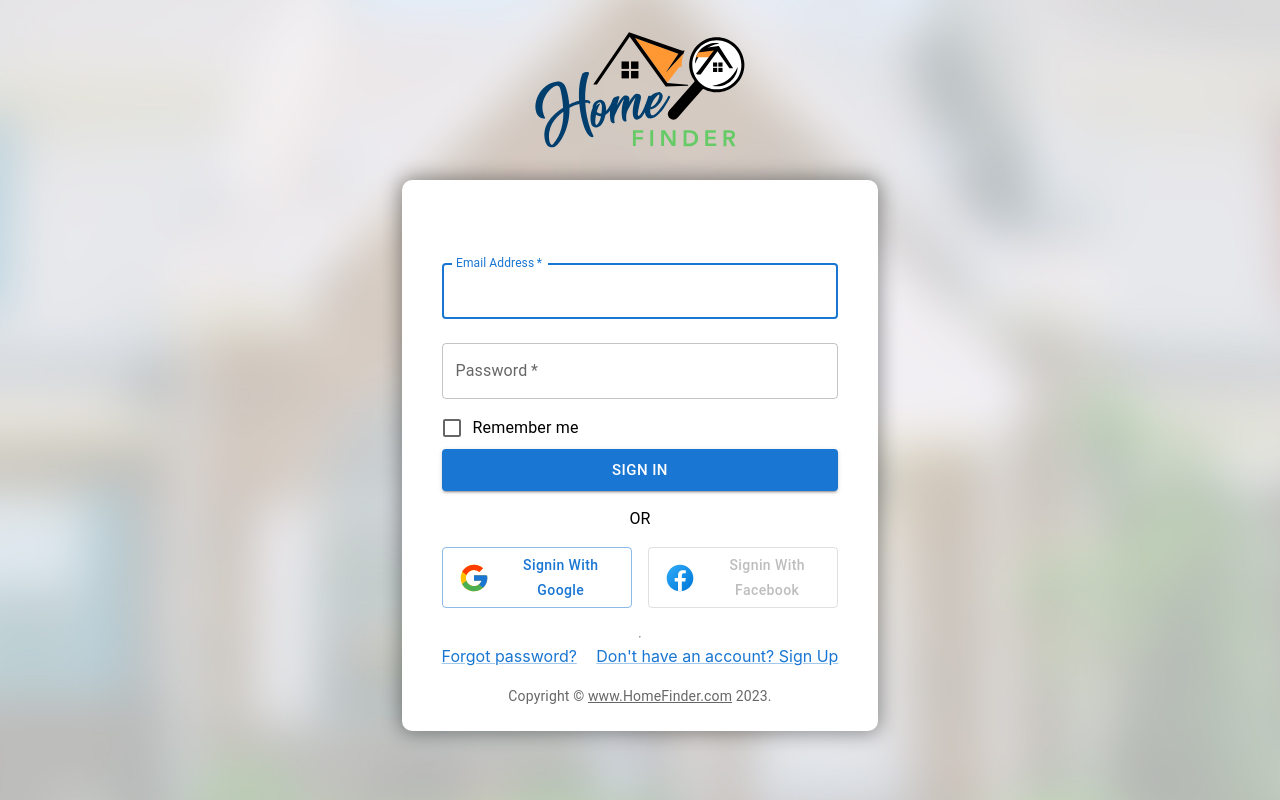
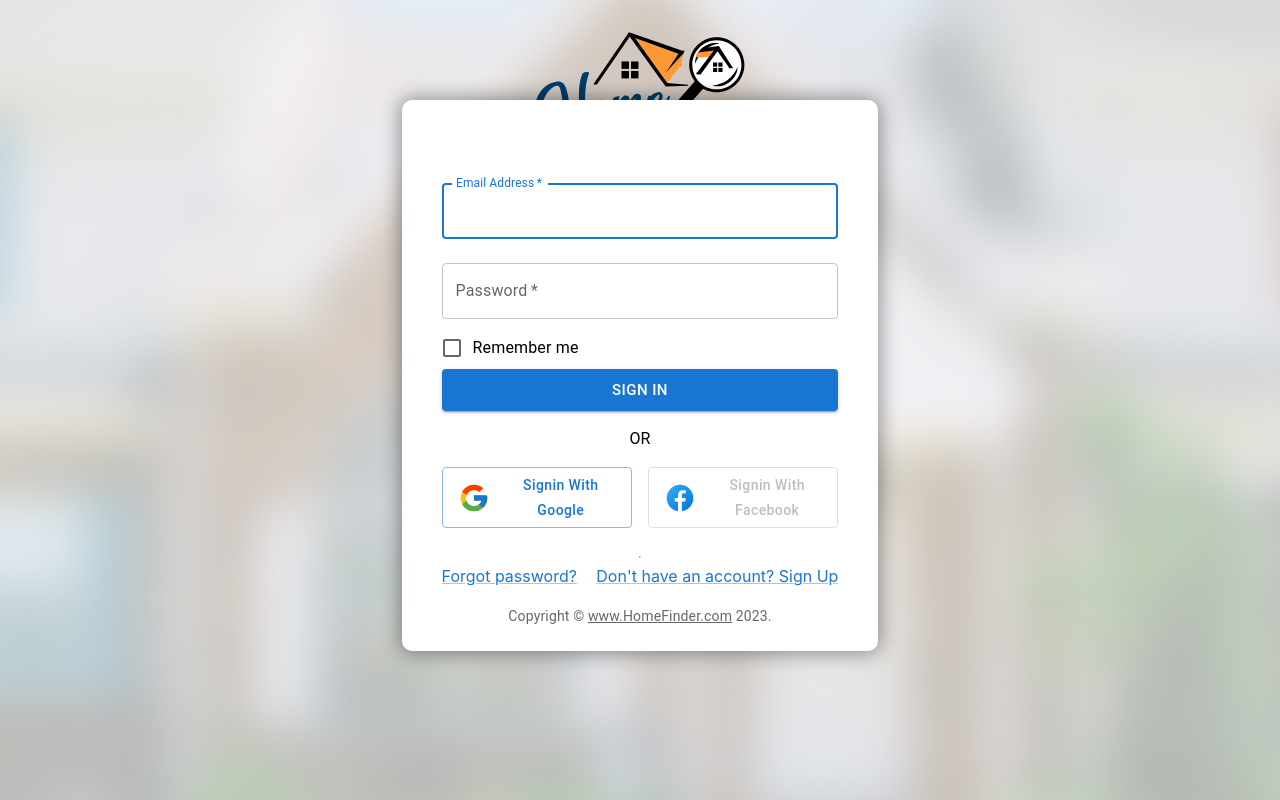
Before and after one commit to jinksendoh7/ApplicationProject_HomeFinder, a React (Create React App) app: page / in a window 1280 px wide. Built offline with nearby package versions, Linux system fonts and the light colour scheme; no server answers.

Commit message:
fix scroll on signup

```diff
--- a/src/components/form/login/LoginForm.css
+++ b/src/components/form/login/LoginForm.css
@@ -39,9 +39,7 @@
     height: 32px;
     padding-right: 1rem;
 }
-.wrapper-logo {
-    min-height: 180px;
-}
+
 
 .loginLogo {
     display: flex;
@@ -49,15 +47,20 @@
     height: 180px;
     margin: 0 auto;
 }
-
+.signUpLogo {
+    display: flex;
+    width: 100%;
+    height: 130px;
+    margin: 0 auto;
+}
 .bg {
     background-image: url(../../../assets/images/HomeBackground.jpg);
     background-position: center;
-    background-repeat: repeat;
+    background-repeat: no-repeat;
     position: fixed;
     z-index:2;
     width: 100%;
-    height: 100%;
+    height:100%;
     padding-bottom: 8rem !important;
 
 }
--- a/src/components/form/login/LoginForm.js
+++ b/src/components/form/login/LoginForm.js
@@ -190,6 +190,8 @@ function LoginForm() {
         {/* <Copyright /> */}
         <CopyRight />
       </div>
+      <div className="margin-break"></div>
+      <div className="margin-break"></div>
     </div>
   );
 }
--- a/src/components/form/signup/SignupForm.js
+++ b/src/components/form/signup/SignupForm.js
@@ -126,7 +126,7 @@ function SignUpForm() {
       <div className="wrapper-logo">
         <Logo
           url={HomeFinderLogo}
-          mainLogo="loginLogo"
+          mainLogo="signUpLogo"
         ></Logo>
       </div>
       <div className="formContainer">
```
